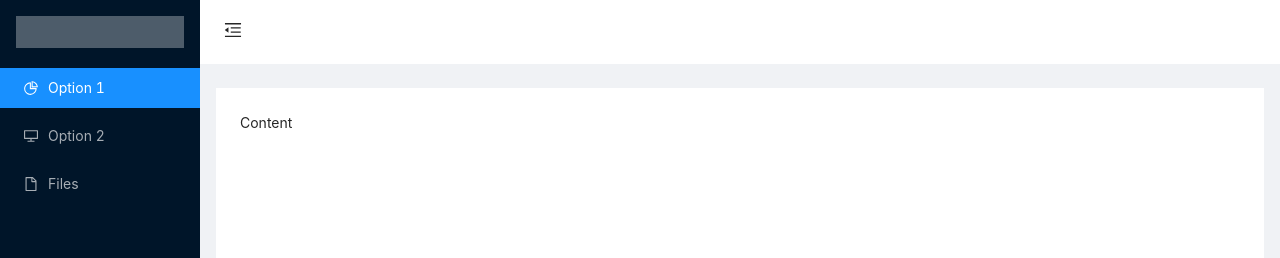
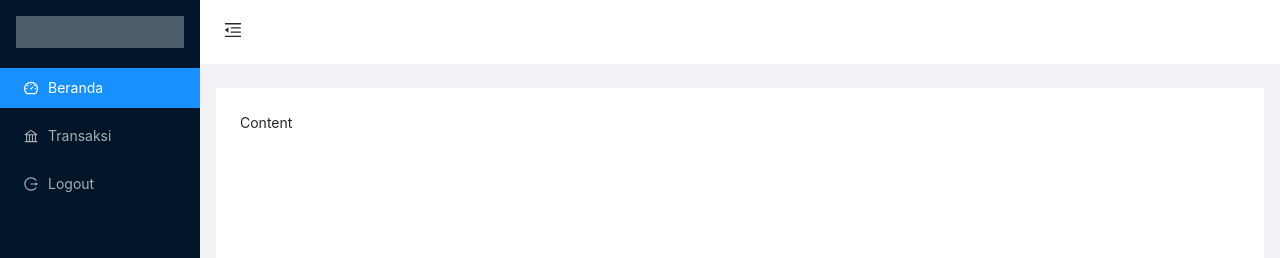
Before and after one commit to bambangsatrio123/belajarantd, a React (Create React App) app: page /logout in a window 1280 px wide. Shown: the top 258 px of the page. Built offline with nearby package versions, Linux system fonts and the light colour scheme.

Commit message:
add mapping nav sidebar

```diff
--- a/src/App.js
+++ b/src/App.js
@@ -1,11 +1,9 @@
 import './App.css';
-import Dashboard from './components/Sidebar';
+import Router from './router';
 
 function App() {
   return (
-    <div className="App">
-      <Dashboard />
-    </div>
+     <Router />
   );
 }
 
--- a/src/components/Sidebar.js
+++ b/src/components/Sidebar.js
@@ -1,10 +1,12 @@
 import { Layout, Menu } from "antd";
-import { DesktopOutlined, PieChartOutlined, FileOutlined, MenuUnfoldOutlined, MenuFoldOutlined } from "@ant-design/icons";
+import { MenuUnfoldOutlined, MenuFoldOutlined } from "@ant-design/icons";
 import React, { useState } from "react";
+import { Link } from "react-router-dom";
+import pageRoutes from "./pageRoutes";
 
 const { Header, Content, Footer, Sider } = Layout;
 
-export default function Dashboard() {
+export default function Sidebar() {
   const getCollapseIcon = () => {
     if (collapsed) {
       return <MenuUnfoldOutlined onClick={handleOnCollapse} className="trigger" />;
@@ -22,16 +24,14 @@ export default function Dashboard() {
     <Layout style={{ minHeight: "100vh" }}>
       <Sider trigger={null} collapsed={collapsed} handleOnCollapse={handleOnCollapse}>
         <div className="logo" />
-        <Menu theme="dark" defaultSelectedKeys={["1"]} mode="inline">
-          <Menu.Item key="1" icon={<PieChartOutlined />}>
-            Option 1
-          </Menu.Item>
-          <Menu.Item key="2" icon={<DesktopOutlined />}>
-            Option 2
-          </Menu.Item>
-          <Menu.Item key="9" icon={<FileOutlined />}>
-            Files
-          </Menu.Item>
+        <Menu theme="dark" defaultSelectedKeys={["0"]} mode="inline">
+          {pageRoutes.map((data, i) => {
+            return (
+              <Menu.Item key={i} icon={data.icon}>
+                <Link to={data.link}>{data.name}</Link>
+              </Menu.Item>
+            );
+          })}
         </Menu>
       </Sider>
       <Layout className="site-layout">
--- /dev/null
+++ b/src/components/pageRoutes.js
@@ -0,0 +1,26 @@
+import { DashboardOutlined, BankOutlined, LogoutOutlined } from "@ant-design/icons";
+
+const pageRoutes = () => {
+  return [
+    {
+      path: "/berandas",
+      link: "/berandas",
+      icon: <DashboardOutlined />,
+      name: "Beranda",
+    },
+    {
+      path: "/transaksibaru",
+      link: "/transaksibaru",
+      icon: <BankOutlined />,
+      name: "Transaksi",
+    },
+    {
+      path: "/logout",
+      link: "/logout",
+      icon: <LogoutOutlined />,
+      name: "Logout",
+    },
+  ];
+};
+
+export default pageRoutes();
--- /dev/null
+++ b/src/router.js
@@ -0,0 +1,14 @@
+import { BrowserRouter, Switch, Route } from "react-router-dom";
+import Sidebar from "./components/Sidebar";
+
+export default function Router() {
+    return (
+      <BrowserRouter>
+        <Switch>
+          <Route path="/">
+            <Sidebar />
+          </Route>
+        </Switch>
+      </BrowserRouter>
+    );
+}
```
